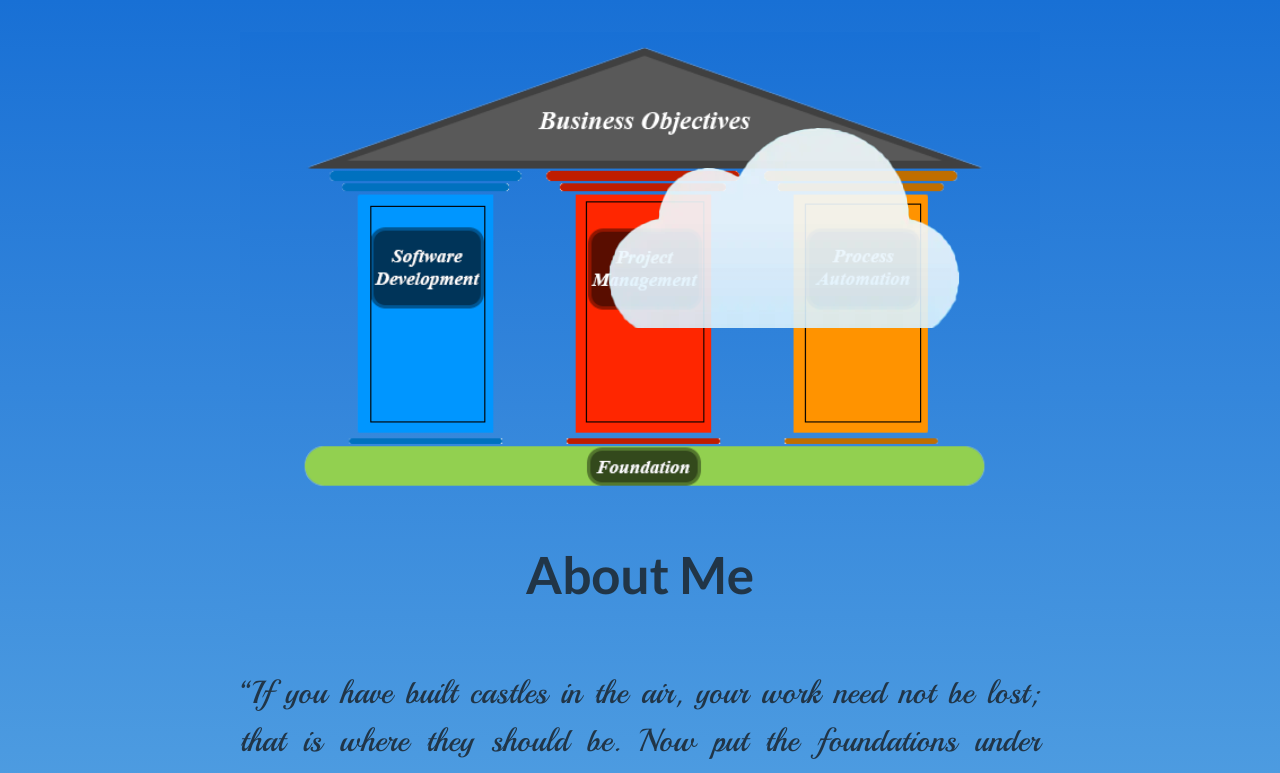
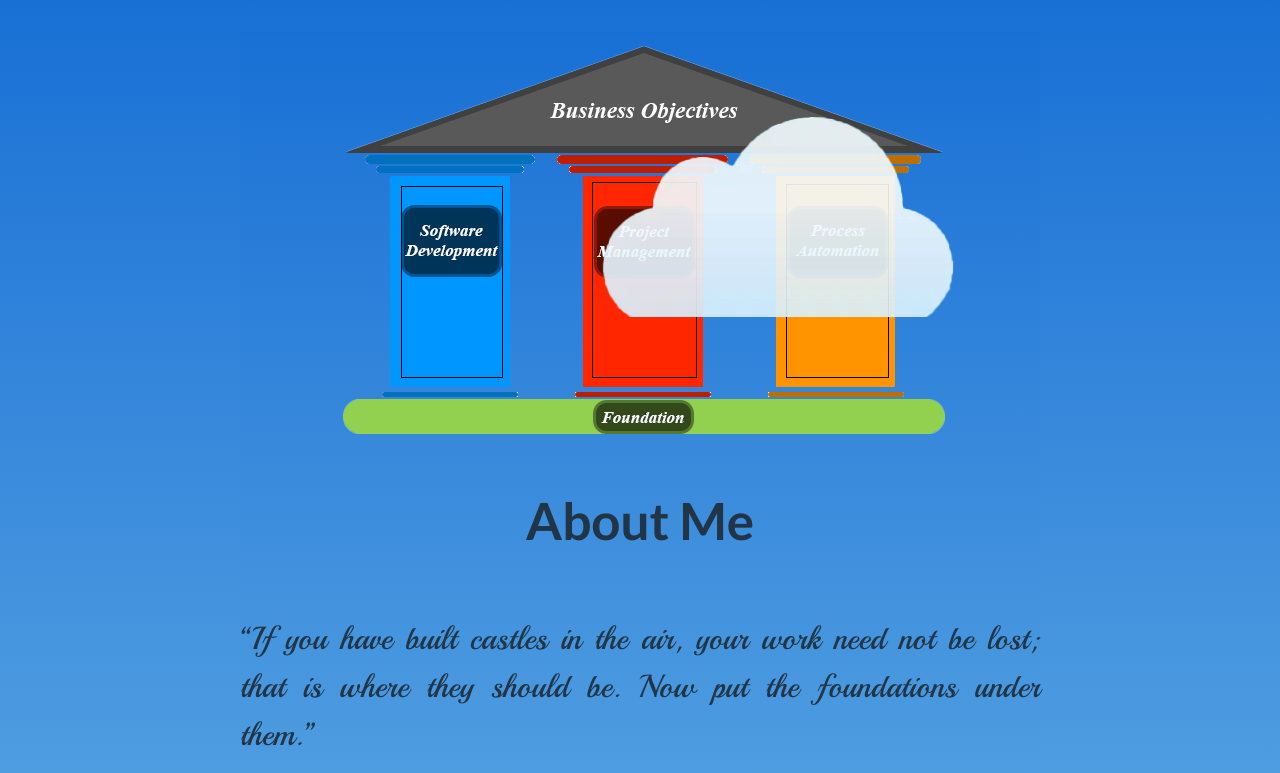
Before and after one commit to kjwagner613/craftsman, a React (Vite) app: page / in a window 1280 px wide. Shown: the top 773 px of the page. Built offline with nearby package versions, Linux system fonts and the light colour scheme; a web font is replaced by a local one.

Commit message:
updated pillar transparent click zones

```diff
--- a/src/assets/components/Pillars.jsx
+++ b/src/assets/components/Pillars.jsx
@@ -12,14 +12,14 @@ const Pillars = ({ setSelectedSection }) => {
     return (
         <div className={`transition-opacity duration-1000 ${isVisible ? "opacity-100" : "opacity-0"} relative`}>
             {/* Pillar Image */}
-            <img src="/pillars3.png" alt="Business Pillars" className="w-[700px] z-10" />
-            <div className="cloud"></div>
+            <div className="cloud z-5"></div>
+            <img src="/pillars3.png" alt="Business Pillars" className="max-w-[700px] z-10" />
 
             {/* Transparent Click Areas */}
-            <div className="absolute top-[86.5%] left-[3%] w-[670px] h-[35px] cursor-pointer" onClick={() => setSelectedSection("foundation")}></div>
-            <div className="absolute top-[30%] left-[10%] w-[130px] h-[250px] cursor-pointer" onClick={() => setSelectedSection("software")}></div>
-            <div className="absolute top-[30%] left-[41%] w-[130px] h-[250px] cursor-pointer" onClick={() => setSelectedSection("projectManagement")}></div>
-            <div className="absolute top-[30%] left-[72%] w-[130px] h-[250px] cursor-pointer" onClick={() => setSelectedSection("automation")}></div>
+            <div className="absolute top-[86.5%] left-[3%] w-[600px] h-[35px] cursor-pointer" onClick={() => setSelectedSection("foundation")}></div>
+            <div className="absolute top-[30%] left-[10%] w-[120px] h-[225px] cursor-pointer" onClick={() => setSelectedSection("software")}></div>
+            <div className="absolute top-[30%] left-[41%] w-[120px] h-[225px] cursor-pointer" onClick={() => setSelectedSection("projectManagement")}></div>
+            <div className="absolute top-[30%] left-[72%] w-[120px] h-[225px] cursor-pointer" onClick={() => setSelectedSection("automation")}></div>
         </div>
     );
 };
```
